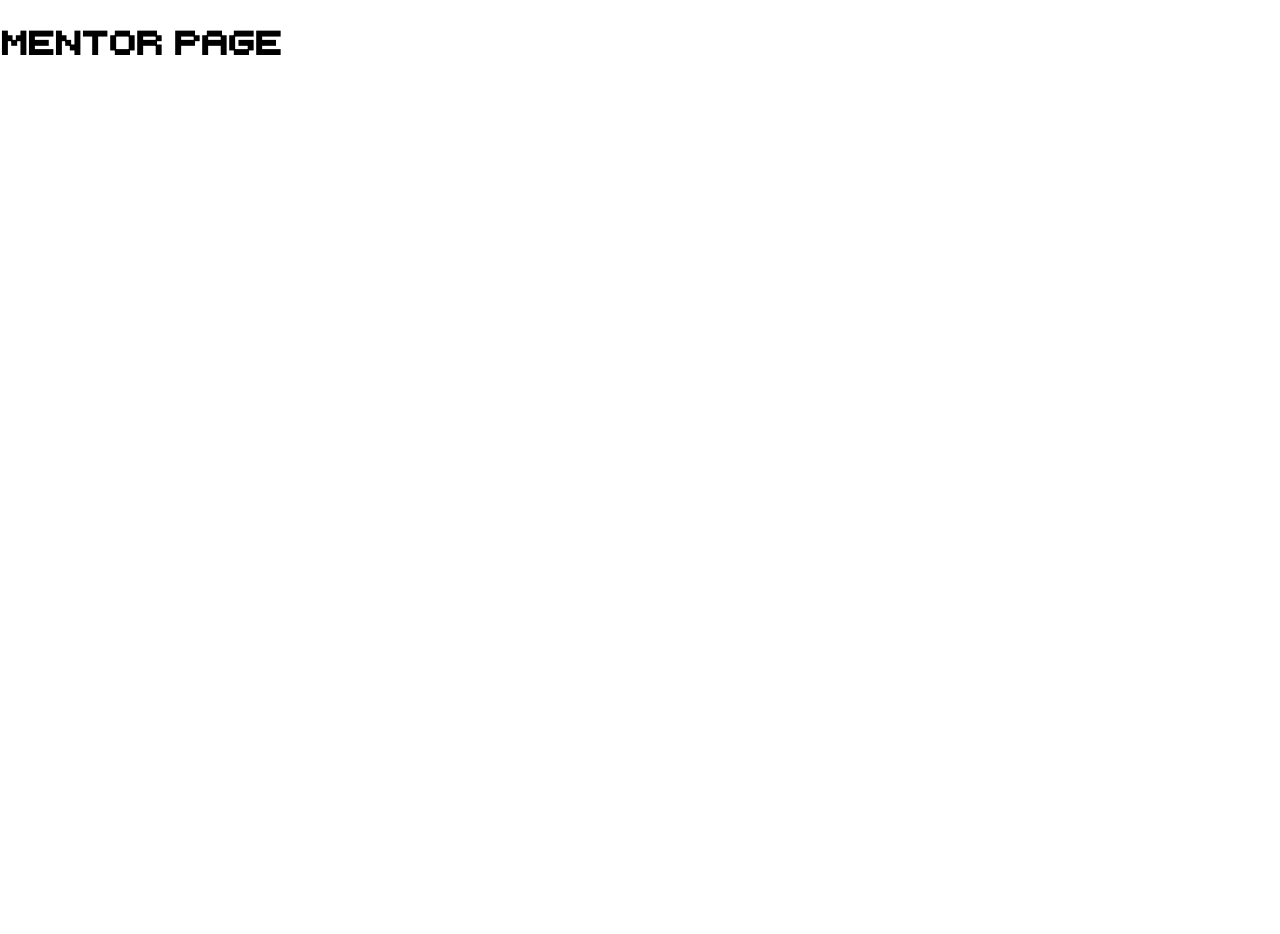
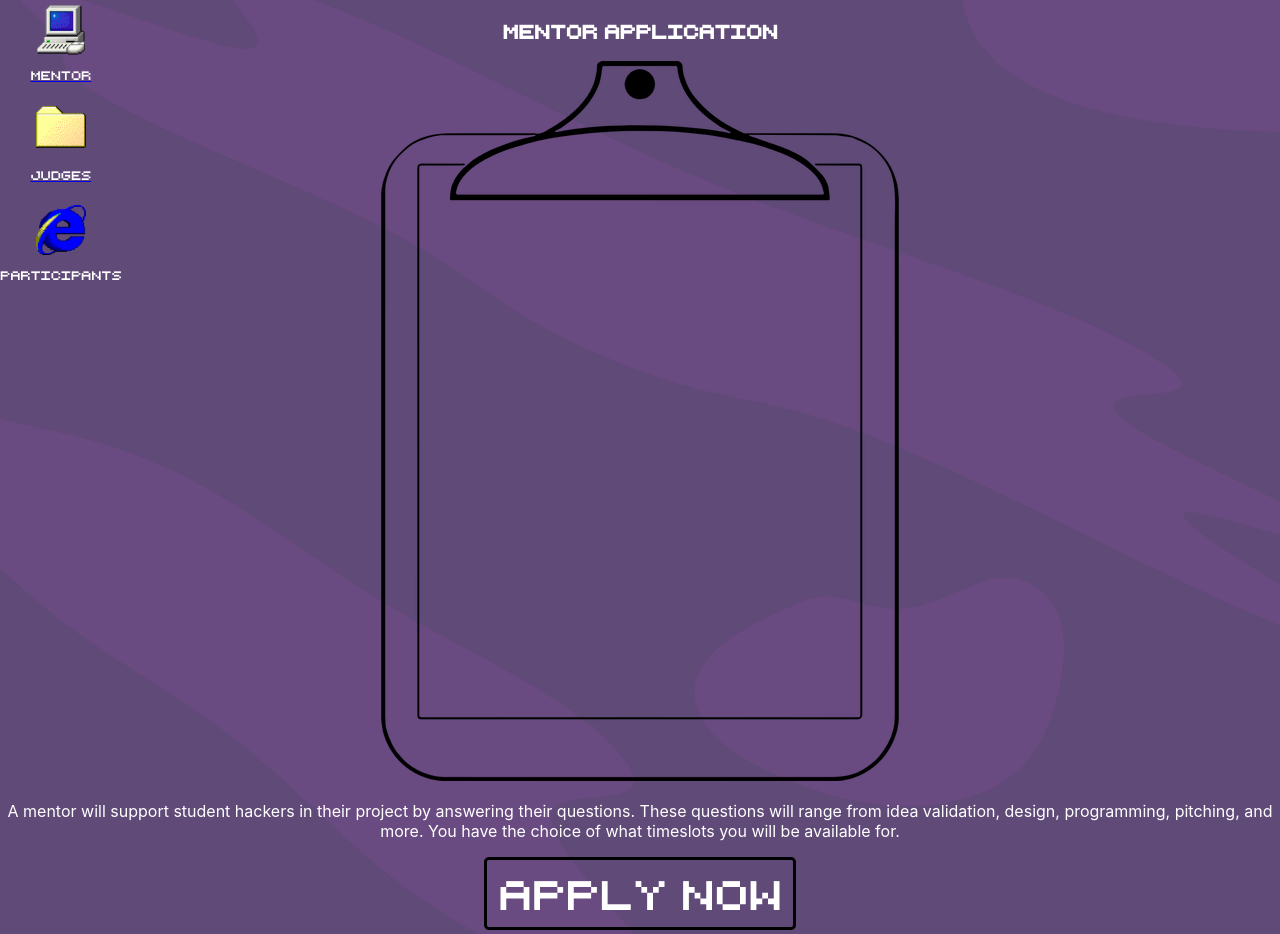
Before and after one commit to cdalangin/cunyhackathon22, a React (Create React App) app: page /mentor in a window 1280 px wide. Before the commit the page ends 800 px from the top, so only its background shows below. Built offline with nearby package versions, Linux system fonts and the light colour scheme.

Commit message:
FEAT-added mentor page

```diff
--- a/src/pages/Mentor.js
+++ b/src/pages/Mentor.js
@@ -1,10 +1,38 @@
-import React from "react"
-import '../styles/Mentor.css';
+import React from "react";
+import "../styles/Mentor.css";
+import clipboard from "../assets/clipboard.png";
+import Nav from "../sections/Nav";
+import { Link } from "react-router-dom";
+import applyNow from "../assets/applyNow.png";
 
 export default function Mentor() {
+  const mentorText = [
+    {
+      id: 1,
+      name: "mentor",
+      icon: clipboard,
+      description:
+        "A mentor will support student hackers in their project by answering their questions. These questions will range from idea validation, design, programming, pitching, and more. You have the choice of what timeslots you will be available for.",
+      title: "Mentor Application",
+    },
+  ];
   return (
     <div>
-      <h1>Mentor Page</h1>
+     <div className="main" style={{ minHeight: "100vh" }}>
+        <Nav />
+        {mentorText.map((mentor) => {
+          return (
+            <div className="mentor-box">
+              <h3 className="mentor-title">{mentor.title}</h3>
+              <img src={mentor.icon} alt={mentor.name} className="mentor-icon" />
+              <p className="mentor-desc">{mentor.description}</p>
+            </div>
+          );
+        })}
+        <Link to="/mentor">
+          <img src={applyNow} alt="apply now icon" className="apply-now" />
+        </Link>
+      </div>
     </div>
   );
 }
```
